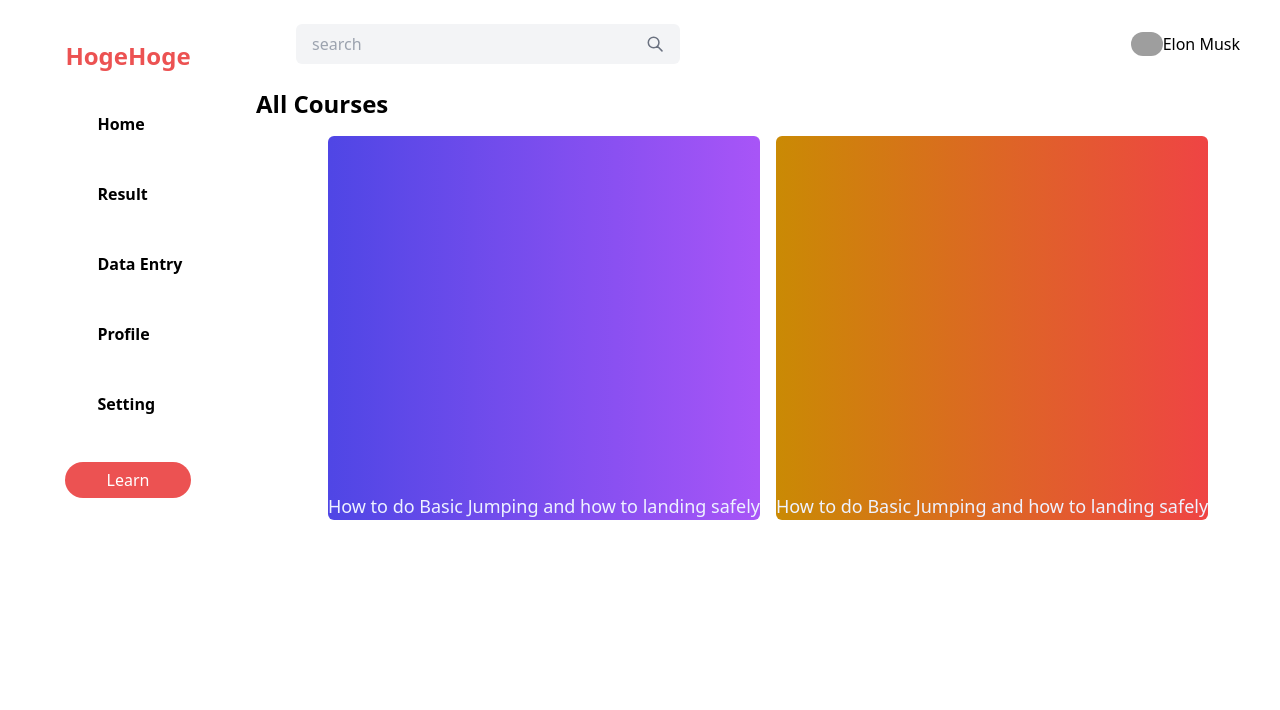
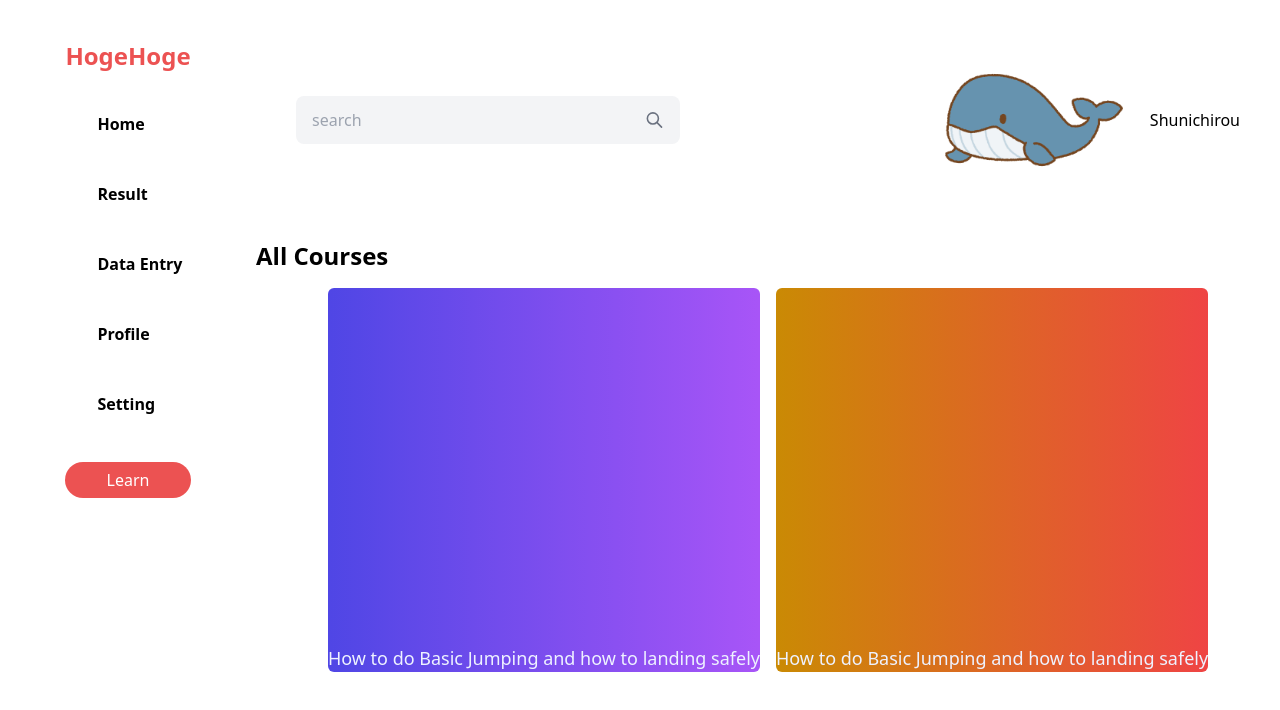
Before and after one commit to ShunichirouKamino/next-sandbox, a Next.js app: page / in a window 1280 px wide. Shown: the top 710 px of the page. Built offline with nearby package versions, Linux system fonts and the light colour scheme; grey boxes are pictures that could not be loaded; some icons are missing.

Commit message:
headerコンポーネントメンテ、分けた

```diff
--- /dev/null
+++ b/src/components/Header/index.tsx
@@ -0,0 +1,41 @@
+import ImageContainer from "../ImageContainer";
+
+type Props = {};
+
+const Header: React.FC<Props> = () => {
+  return (
+    <>
+      <nav className="flex justify-between items-center px-10 bg-white py-6">
+        <div className="flex items-center bg-gray-100 px-4 py-2 rounded-lg h-12 w-96">
+          <input
+            type="text"
+            placeholder="search"
+            className="bg-gray-100 outline-none w-full"
+          />
+          <svg
+            xmlns="http://www.w3.org/2000/svg"
+            className="h-5 w-5 cursor-pointer text-gray-500"
+            fill="none"
+            viewBox="0 0 24 24"
+            stroke="currentColor"
+          >
+            <path
+              stroke-linecap="round"
+              stroke-linejoin="round"
+              stroke-width="2"
+              d="M21 21l-6-6m2-5a7 7 0 11-14 0 7 7 0 0114 0z"
+            />
+          </svg>
+        </div>
+        <div className="flex items-center">
+          <div className="px-5">
+            <ImageContainer size="h-24" alt="no-image" />
+          </div>
+          <p>Shunichirou</p>
+        </div>
+      </nav>
+    </>
+  );
+};
+
+export default Header;
--- a/src/components/ImageContainer/index.tsx
+++ b/src/components/ImageContainer/index.tsx
@@ -3,19 +3,20 @@ import Link from "next/link";
 type Props = {
   alt?: string;
   anker?: string;
+  size?: "h-12" | "h-24" | "h-32" | "h-48";
 };
 
 const ImageContainer: React.FC<Props> = ({
   alt = "no-image",
   anker = undefined,
+  size = "h-24",
 }): JSX.Element => {
-  console.log(anker);
   return (
     <>
       {!anker ? (
         <div>
           <img
-            className="object-contain h-48 w-full"
+            className={`${size}` + " object-contain h-48 w-full"}
             src="/images/profile.png"
             alt={alt}
           />
--- a/src/components/TopPage/index.tsx
+++ b/src/components/TopPage/index.tsx
@@ -1,3 +1,5 @@
+import Header from "../Header";
+import ImageContainer from "../ImageContainer";
 import SideBar from "../SideBar";
 
 type Props = {
@@ -10,37 +12,7 @@ const TopPage: React.FC<Props> = ({ text }) => {
       <div className="flex">
         <SideBar></SideBar>
         <main className=" min-h-screen w-full">
-          <nav className="flex justify-between px-10 bg-white py-6">
-            <div className="flex items-center bg-gray-100 px-4 py-2 rounded-md space-x-3 w-96">
-              <input
-                type="text"
-                placeholder="search"
-                className="bg-gray-100 outline-none w-full"
-              />
-              <svg
-                xmlns="http://www.w3.org/2000/svg"
-                className="h-5 w-5 cursor-pointer text-gray-500"
-                fill="none"
-                viewBox="0 0 24 24"
-                stroke="currentColor"
-              >
-                <path
-                  stroke-linecap="round"
-                  stroke-linejoin="round"
-                  stroke-width="2"
-                  d="M21 21l-6-6m2-5a7 7 0 11-14 0 7 7 0 0114 0z"
-                />
-              </svg>
-            </div>
-            <div className="flex items-center">
-              <img
-                className="w-8 rounded-full"
-                src="https://imagez.tmz.com/image/f7/1by1/2021/12/14/f7703994b69d48ca802df55729a2325c_xl.jpg"
-                alt="Elon Musk"
-              />
-              <p>Elon Musk</p>
-            </div>
-          </nav>
+          <Header></Header>
           <div className="w-full ">
             <h1 className="text-2xl font-semibold">All Courses</h1>
             <div className="md:flex mt-4 space-x-4  justify-center">
```
Also changed, not shown: public/images/profile.svg (added).
